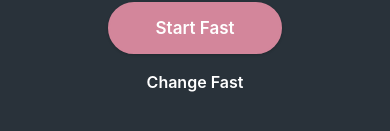
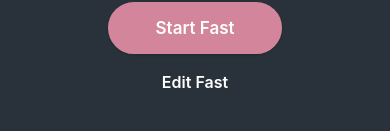
Before and after one commit to jonl210/plum, a React Native app: screen /Home in a window 390 px wide. Shown: the part 415-546 px from the top of the page. Built offline with nearby package versions, Linux system fonts and the light colour scheme.

Commit message:
update react native, change 'Change Fast' text

```diff
--- a/package.json
+++ b/package.json
@@ -15,7 +15,7 @@
     "expo": "~46.0.8",
     "expo-status-bar": "~1.4.0",
     "react": "18.0.0",
-    "react-native": "0.69.5",
+    "react-native": "0.69.6",
     "react-native-safe-area-context": "4.3.1",
     "react-native-screens": "~3.15.0",
     "@react-native-async-storage/async-storage": "~1.17.3"
--- a/src/screens/home/Home.js
+++ b/src/screens/home/Home.js
@@ -84,7 +84,7 @@ const Home = () => {
         </View>
         <TimerButton press={timerButtonPressed} fasting={fasting} />
         <TouchableOpacity style={{ marginTop: 18 }}>
-          <Text style={styles.editFast}>Change Fast</Text>
+          <Text style={styles.editFast}>Edit Fast</Text>
         </TouchableOpacity>
       </ScrollView>
     </View>
```
Also changed, not shown: 1 other file (tests, documents, lock files or other folders).
